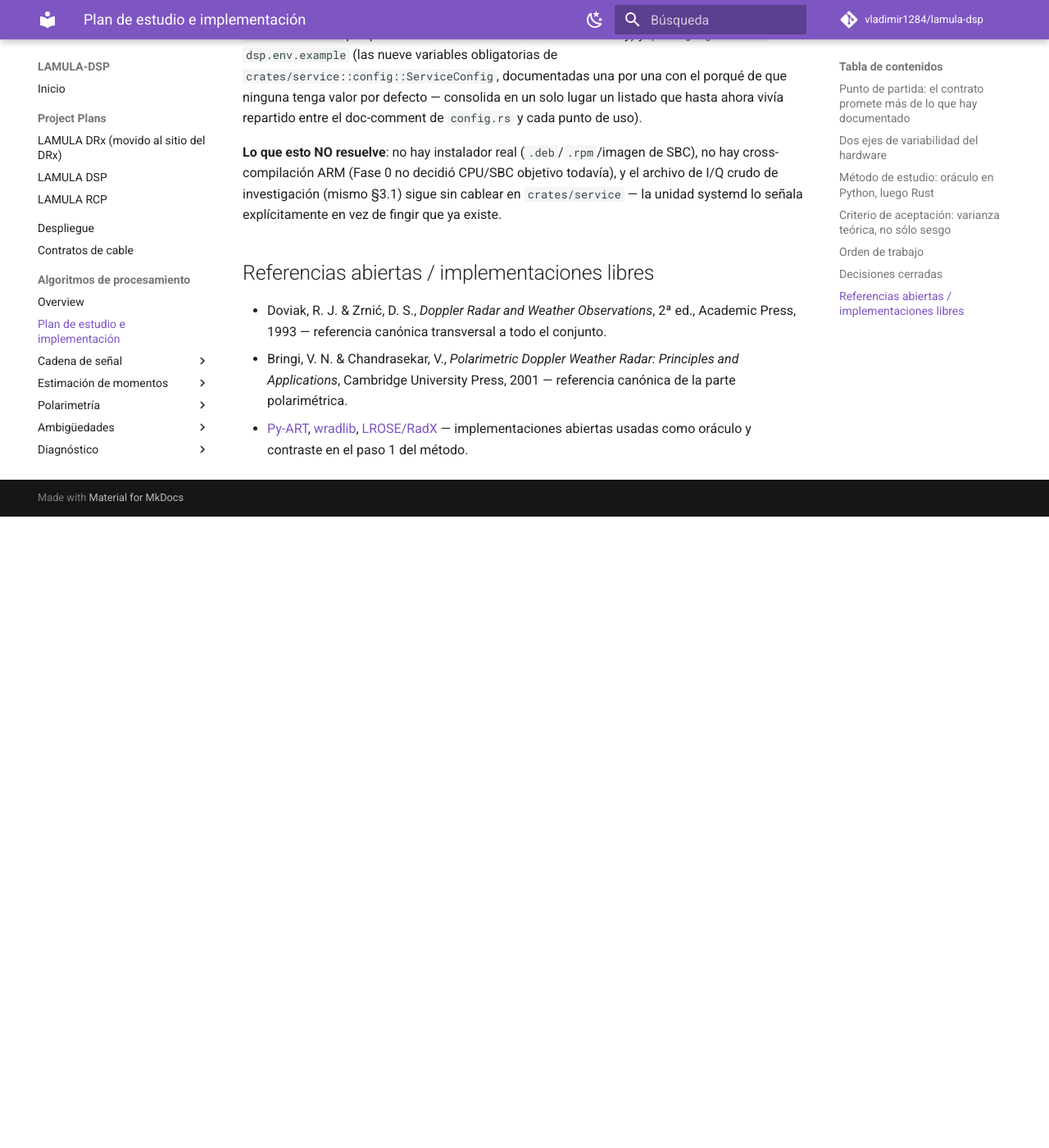
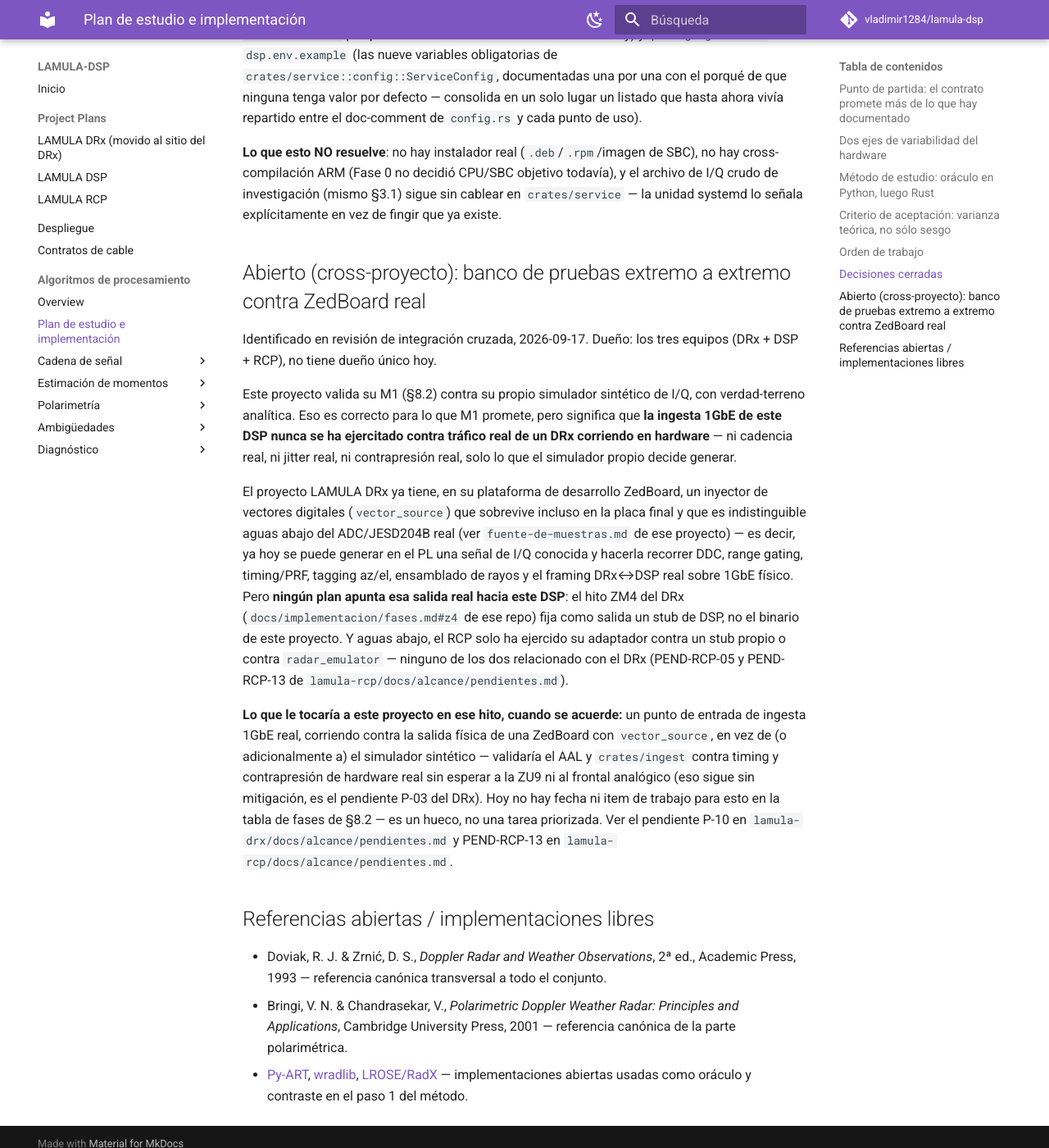
Before and after one commit to vladimir1284/lamula-dsp, an MkDocs documentation site: the page built from docs/algorithms/roadmap.md, in a window 1280 px wide and 1400 px high, scrolled down 20060 px. Shown: the whole window at 82% size. Built offline with MkDocs 1.6.1 and Material for MkDocs 9.7.7, drawn with Linux system fonts in a browser that asks for light colours; comment, search, counter and statistics services are not loaded; before the commit the page ends 20690 px from its top, so only the background shows below that.

Commit message:
Add cross-project note: no end-to-end test bench against real ZedBoard
This project's M1 validates ingest against its own synthetic I/Q
simulator only. Mirrors lamula-drx P-13 and lamula-rcp PEND-RCP-13:
no plan today points a real ZedBoard (vector_source, PL-generated
data) through this DSP's real 1GbE ingest into a real RCP -- each
project's test plan stops at its own boundary.

Co-Authored-By: Claude Sonnet 5 <noreply@anthropic.com>

```diff
--- a/docs/algorithms/roadmap.md
+++ b/docs/algorithms/roadmap.md
@@ -870,6 +870,34 @@ doc-comment de `config.rs` y cada punto de uso).
 (Fase 0 no decidió CPU/SBC objetivo todavía), y el archivo de I/Q crudo de investigación (mismo §3.1) sigue sin
 cablear en `crates/service` — la unidad systemd lo señala explícitamente en vez de fingir que ya existe.
 
+## Abierto (cross-proyecto): banco de pruebas extremo a extremo contra ZedBoard real
+
+Identificado en revisión de integración cruzada, 2026-09-17. Dueño: los tres equipos (DRx + DSP +
+RCP), no tiene dueño único hoy.
+
+Este proyecto valida su M1 (§8.2) contra su propio simulador sintético de I/Q, con verdad-terreno
+analítica. Eso es correcto para lo que M1 promete, pero significa que **la ingesta 1GbE de este
+DSP nunca se ha ejercitado contra tráfico real de un DRx corriendo en hardware** — ni cadencia real,
+ni jitter real, ni contrapresión real, solo lo que el simulador propio decide generar.
+
+El proyecto LAMULA DRx ya tiene, en su plataforma de desarrollo ZedBoard, un inyector de vectores
+digitales (`vector_source`) que sobrevive incluso en la placa final y que es indistinguible aguas
+abajo del ADC/JESD204B real (ver `fuente-de-muestras.md` de ese proyecto) — es decir, ya hoy se
+puede generar en el PL una señal de I/Q conocida y hacerla recorrer DDC, range gating, timing/PRF,
+tagging az/el, ensamblado de rayos y el framing DRx↔DSP real sobre 1GbE físico. Pero **ningún plan
+apunta esa salida real hacia este DSP**: el hito ZM4 del DRx (`docs/implementacion/fases.md#z4` de
+ese repo) fija como salida un stub de DSP, no el binario de este proyecto. Y aguas abajo, el RCP
+solo ha ejercido su adaptador contra un stub propio o contra `radar_emulator` — ninguno de los dos
+relacionado con el DRx (PEND-RCP-05 y PEND-RCP-13 de `lamula-rcp/docs/alcance/pendientes.md`).
+
+**Lo que le tocaría a este proyecto en ese hito, cuando se acuerde:** un punto de entrada de
+ingesta 1GbE real, corriendo contra la salida física de una ZedBoard con `vector_source`, en vez de
+(o adicionalmente a) el simulador sintético — validaría el AAL y `crates/ingest` contra timing y
+contrapresión de hardware real sin esperar a la ZU9 ni al frontal analógico (eso sigue sin
+mitigación, es el pendiente P-03 del DRx). Hoy no hay fecha ni item de trabajo para esto en la
+tabla de fases de §8.2 — es un hueco, no una tarea priorizada. Ver el pendiente P-10 en
+`lamula-drx/docs/alcance/pendientes.md` y PEND-RCP-13 en `lamula-rcp/docs/alcance/pendientes.md`.
+
 ## Referencias abiertas / implementaciones libres
 
 - Doviak, R. J. & Zrnić, D. S., *Doppler Radar and Weather Observations*, 2ª ed., Academic Press, 1993 — referencia canónica transversal a todo el conjunto.
```
